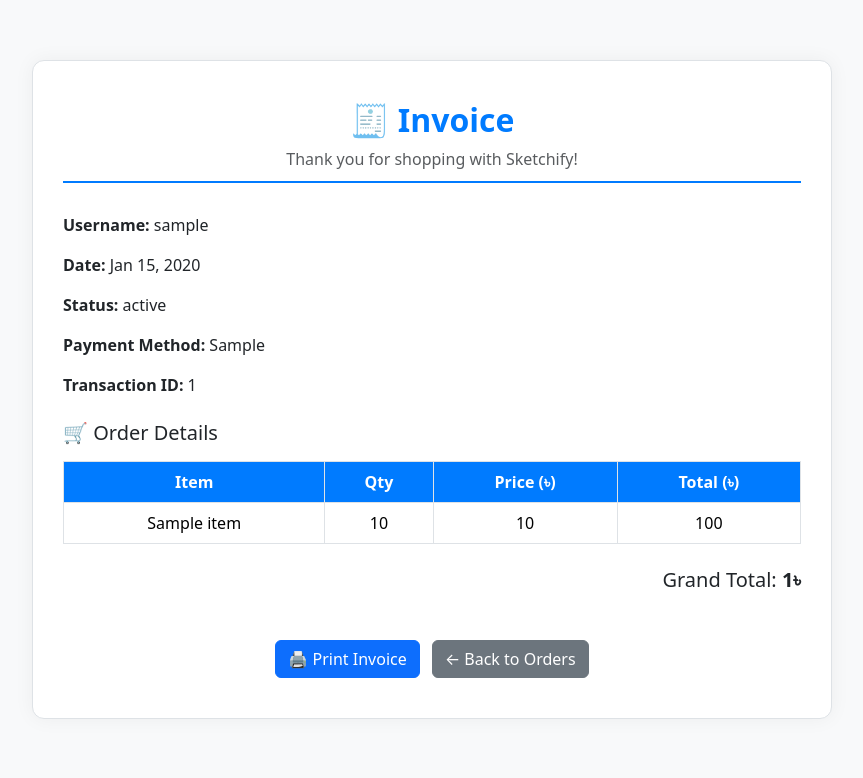
After one commit to Nephophile06/Sketchify, a Flask app: template app/templates/Components/Order/invoice.html in a window 1280 px wide. The commit adds this page. Shown: the top 778 px of the page, without its empty margins (208-1071 px from the left). Run offline with Flask 3, Linux system fonts and the light colour scheme; the template is opened without the code that fills it: most values are stand-ins (such as "Sample title", 1, 10 or a date in 2020).

Commit message:
Invoice is printable

```diff
--- a/app/__init__.py
+++ b/app/__init__.py
@@ -44,6 +44,10 @@ def create_app():
     from .routes.checkout_routes import checkout_route
     app.register_blueprint(checkout_route)
 
+    # orders route
+    from .routes.orders_route import order_route
+    app.register_blueprint(order_route)
+
     #stripe route
     from .routes.payment_routes import payment_route
     app.register_blueprint(payment_route)
--- a/app/controller/order_controller.py
+++ b/app/controller/order_controller.py
@@ -15,7 +15,8 @@ def save_order(user, cart, payment_method, transaction_id=None):
         "status": "Paid",
         "created_at": datetime.utcnow(),
         "payment_method": payment_method,
-        "transaction_id": transaction_id
+        "transaction_id": transaction_id,
+        "delivery_status": "Processing"
     }
 
     orders_collection.insert_one(order_data)
--- /dev/null
+++ b/app/templates/Components/Order/invoice.html
@@ -0,0 +1,118 @@
+<!DOCTYPE html>
+<html lang="en">
+  <head>
+    <meta charset="UTF-8" />
+    <title>Invoice - Sketchify</title>
+    <link
+      href="https://cdn.jsdelivr.net/npm/bootstrap@5.3.3/dist/css/bootstrap.min.css"
+      rel="stylesheet"
+    />
+    <style>
+      body {
+        padding: 60px 20px;
+        background-color: #f8f9fa;
+      }
+
+      .invoice-box {
+        max-width: 800px;
+        margin: auto;
+        background: #fff;
+        border-radius: 12px;
+        padding: 40px 30px;
+        box-shadow: 0 0 20px rgba(0, 0, 0, 0.05);
+        border: 1px solid #dee2e6;
+      }
+
+      .invoice-header {
+        border-bottom: 2px solid #007bff;
+        padding-bottom: 10px;
+        margin-bottom: 30px;
+      }
+
+      .invoice-header h2 {
+        font-weight: bold;
+        color: #007bff;
+      }
+
+      .table th {
+        background-color: #007bff;
+        color: white;
+        vertical-align: middle;
+      }
+
+      .table td,
+      .table th {
+        text-align: center;
+        vertical-align: middle;
+      }
+
+      @media print {
+        .no-print {
+          display: none;
+        }
+
+        body {
+          background: white;
+        }
+
+        .invoice-box {
+          box-shadow: none;
+          border: none;
+        }
+      }
+    </style>
+  </head>
+  <body>
+    <div class="invoice-box">
+      <div class="invoice-header text-center">
+        <h2>🧾 Invoice</h2>
+        <p class="mb-0 text-muted">Thank you for shopping with Sketchify!</p>
+      </div>
+
+      <div class="mb-4">
+        <p><strong>Username:</strong> {{ order['user_name'] }}</p>
+        <p>
+          <strong>Date:</strong> {{ order['created_at'].strftime('%b %d, %Y') }}
+        </p>
+        <p><strong>Status:</strong> {{ order['status'] }}</p>
+        <p><strong>Payment Method:</strong> {{ order['payment_method'] }}</p>
+        {% if order['transaction_id'] %}
+        <p><strong>Transaction ID:</strong> {{ order['transaction_id'] }}</p>
+        {% endif %}
+      </div>
+
+      <h5 class="mb-3">🛒 Order Details</h5>
+      <table class="table table-bordered">
+        <thead>
+          <tr>
+            <th>Item</th>
+            <th>Qty</th>
+            <th>Price (৳)</th>
+            <th>Total (৳)</th>
+          </tr>
+        </thead>
+        <tbody>
+          {% for item in order['items'] %}
+          <tr>
+            <td>{{ item['name'] }}</td>
+            <td>{{ item['quantity'] }}</td>
+            <td>{{ item['price'] }}</td>
+            <td>{{ item['quantity'] * item['price'] }}</td>
+          </tr>
+          {% endfor %}
+        </tbody>
+      </table>
+
+      <div class="text-end mt-4">
+        <h5>Grand Total: <strong>{{ order['total_amount'] }}৳</strong></h5>
+      </div>
+
+      <div class="text-center mt-5 no-print">
+        <button class="btn btn-primary me-2" onclick="window.print()">
+          🖨️ Print Invoice
+        </button>
+        <a href="/orders" class="btn btn-secondary">← Back to Orders</a>
+      </div>
+    </div>
+  </body>
+</html>
--- a/app/templates/Components/userDashboard.html
+++ b/app/templates/Components/userDashboard.html
@@ -68,7 +68,7 @@
                 <div class="card p-4 text-center">
                     <h5 class="card-title">My Orders</h5>
                     <p class="card-text text-muted">View and track your past orders.</p>
-                    <a href="#" class="btn btn-primary btn-sm">View Orders</a>
+                    <a href="/orders" class="btn btn-primary btn-sm">View Orders</a>
                 </div>
             </div>
         </div>
```
Also changed, not shown: app/routes/orders_route.py (added, +43 -0 lines), app/templates/Components/Order/user_order.html (added, +91 -0 lines).
